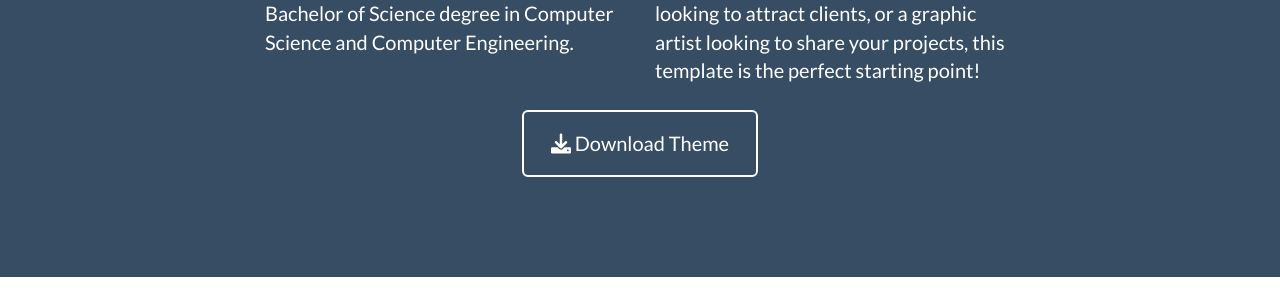
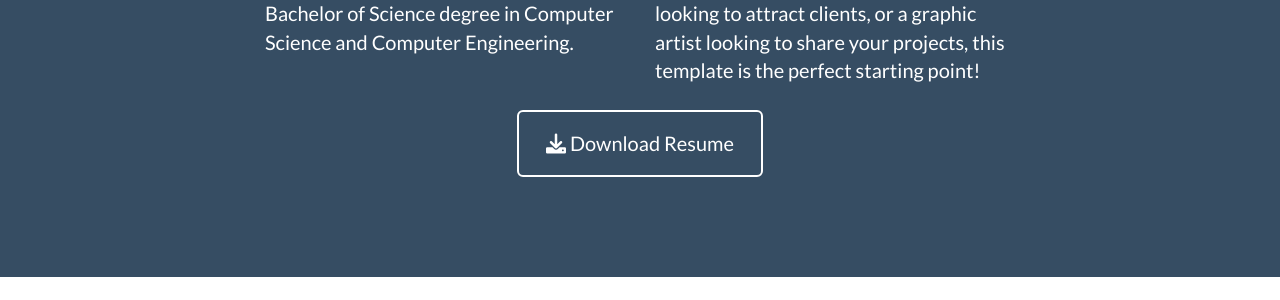
Before and after one commit to shen02/portfolio, a Jekyll site: the page built from _posts/2020-11-09-Lights-Out-Sat-Solver.markdown, in a window 1280 px wide and 900 px high, scrolled down 1305 px. Shown: the part 129-429 px from the top of the window. Built offline with Jekyll 4.4.1, drawn with Linux system fonts in a browser that asks for light colours.

Commit message:
Added resume

```diff
--- a/_includes/about.html
+++ b/_includes/about.html
@@ -18,7 +18,7 @@
       </div>
       <div class="col-lg-8 col-lg-offset-2 text-center">
         <a href="https://github.com/jeromelachaud/freelancer-theme" class="btn btn-lg btn-outline">
-          <i class="fa fa-download"></i> Download Theme
+          <i class="fa fa-download"></i> Download Resume
         </a>
       </div>
     </div>
```
